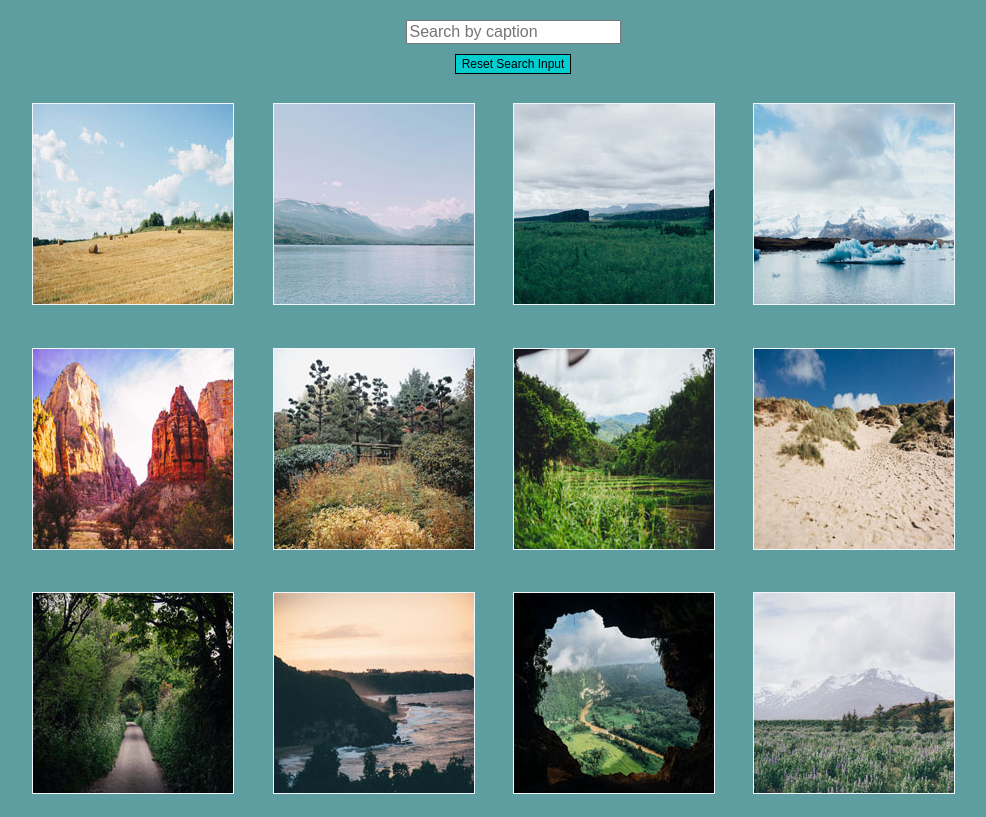
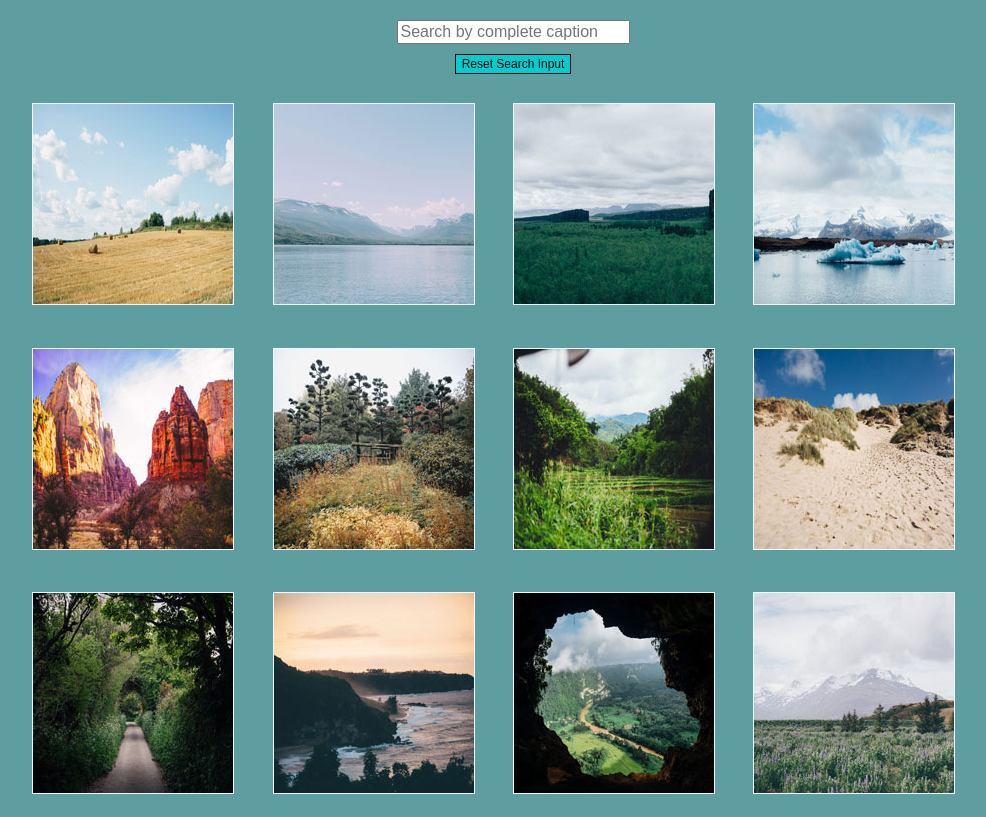
Before and after one commit to neilsatt/InteractivePhotoGallery, a plain HTML site: page index.html in a window 1280 px wide. Shown: the whole page, without its empty margins (127-1113 px from the left). Drawn offline with nearby package versions, Linux system fonts and the light colour scheme; files that its build step writes are made by us from their sources.

Commit message:
css and html cleanup

```diff
--- a/css/styles.css
+++ b/css/styles.css
@@ -12,6 +12,7 @@ body {
     margin: 0 auto ;
     display:block;
     margin-bottom: 10px;
+    width: 225px;
 }
 
 #searchbox button {
--- a/index.html
+++ b/index.html
@@ -12,7 +12,7 @@
 
 <body>
         <div id="searchbox">
-            <input id="search" name="search" placeholder="Search by caption" type="text" data-list=".default_list">
+            <input id="search" name="search" placeholder="Search by complete caption" type="text" data-list=".default_list">
             <button id="resetBtn">Reset Search Input</button>
         </div>
 
```
